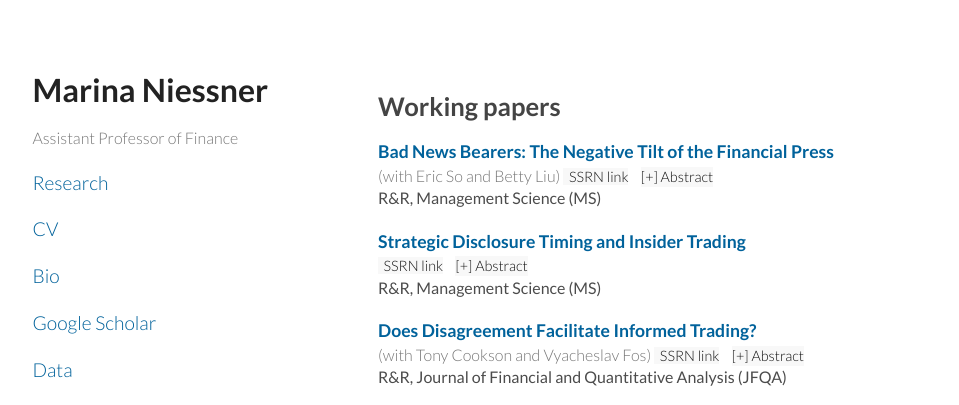
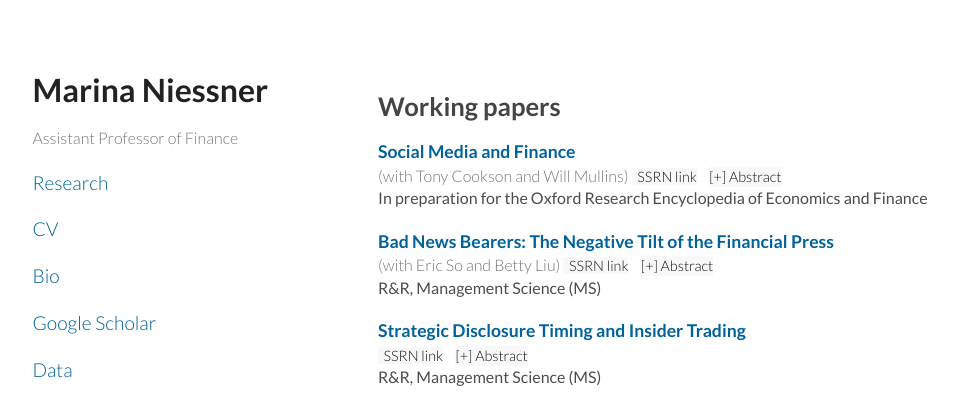
Before and after one commit to marinaniessner/marinaniessner.github.io, a plain HTML site: page index.html in a window 1280 px wide. Shown: the top 405 px of the page, without its empty margins (134-1093 px from the left). Drawn offline with Linux system fonts and the light colour scheme.

Commit message:
new paper

```diff
--- a/index.html
+++ b/index.html
@@ -90,7 +90,41 @@
 
 
 
+      <!-- Link Title -->
+      <p>
+        <a
+          class="title"
+          target="”_blank”"
+          href="https://www.dropbox.com/s/enfrxepa5emzhoh/CooksonMullinsNiessner2024.pdf?dl=0"
+          >Social Media and Finance
+        </a>
+      </p>
+      <!-- Link Title -->
 
+      <!-- Link Text -->
+      <p class="text">
+        (with Tony Cookson and Will Mullins)
+
+        <a
+          class="special-link"
+          href="https://papers.ssrn.com/sol3/papers.cfm?abstract_id=4806692"
+          target="_blank"
+          rel="noopener noreferrer"
+          > &nbsp SSRN link</a
+        >
+        &nbsp;&nbsp;
+        <button onclick="openAbstract(0)" id="btn" class="special-link btn">
+          Abstract
+        </button>
+        <br />
+        <span id="abs-text" class="abs-text"
+          >Social media has become an integral part of the financial information environment, changing the way financial information is produced, consumed and distributed. This article surveys the financial social media literature, distinguishing between research using social media as a lens to shed light on more general financial behavior and research exploring the effects of social media on financial markets. We also review the social media data landscape.</span>
+<span class="journal"><strong> In preparation for the Oxford Research Encyclopedia of Economics and Finance</strong></span>
+<br />
+<p class="text">
+        </li>
+      </ul>
+      <!-- Unordered List -->
 
 
 
@@ -118,7 +152,7 @@
           > &nbsp SSRN link</a
         >
         &nbsp;&nbsp;
-        <button onclick="openAbstract(0)" id="btn" class="special-link btn">
+        <button onclick="openAbstract(1)" id="btn" class="special-link btn">
           Abstract
         </button>
         <br />
@@ -153,7 +187,7 @@
           > &nbsp SSRN link</a
         >
         &nbsp;&nbsp;
-        <button onclick="openAbstract(1)" id="btn" class="special-link btn">
+        <button onclick="openAbstract(2)" id="btn" class="special-link btn">
           Abstract
         </button>
         <br />
@@ -189,7 +223,7 @@
 	            > &nbsp SSRN link</a
 	          >
 	          &nbsp;&nbsp;
-	          <button onclick="openAbstract(2)" id="btn" class="special-link btn">
+	          <button onclick="openAbstract(3)" id="btn" class="special-link btn">
 	            Abstract
 	          </button>
 	          <br />
@@ -227,7 +261,7 @@
           > &nbsp SSRN link</a
         >
         &nbsp;&nbsp;
-        <button onclick="openAbstract(3)" id="btn" class="special-link btn">
+        <button onclick="openAbstract(4)" id="btn" class="special-link btn">
           Abstract
         </button>
         <br />
@@ -274,7 +308,7 @@ Ethereum than the coin mentioned in the celebrity tweet.
           > &nbsp SSRN link</a
         >
         &nbsp;&nbsp;
-        <button onclick="openAbstract(4)" id="btn" class="special-link btn">
+        <button onclick="openAbstract(5)" id="btn" class="special-link btn">
           Abstract
         </button>
         <br />
@@ -326,7 +360,7 @@ Disagreement is pervasive in financial markets. This paper highlights the proper
 	            > &nbsp SSRN link</a
 	          >
 	          &nbsp;&nbsp;
-	          <button onclick="openAbstract(5)" id="btn" class="special-link btn">
+	          <button onclick="openAbstract(6)" id="btn" class="special-link btn">
 	            Abstract
 	          </button>
 	          <br />
@@ -365,7 +399,7 @@ Disagreement is pervasive in financial markets. This paper highlights the proper
 	            > &nbsp SSRN link</a
 	          >
 	          &nbsp;&nbsp;
-	          <button onclick="openAbstract(6)" id="btn" class="special-link btn">
+	          <button onclick="openAbstract(7)" id="btn" class="special-link btn">
 	            Abstract
 	          </button>
 	          <br />
@@ -402,7 +436,7 @@ Disagreement is pervasive in financial markets. This paper highlights the proper
           href="https://papers.ssrn.com/sol3/papers.cfm?abstract_id=4289513"
           >&nbsp SSRN link</a
         >&nbsp;&nbsp;
-        <button onclick="openAbstract(7)" id="btn" class="special-link btn">
+        <button onclick="openAbstract(8)" id="btn" class="special-link btn">
           Abstract
         </button>
         <br />
@@ -440,7 +474,7 @@ Disagreement is pervasive in financial markets. This paper highlights the proper
         >
 
         &nbsp;&nbsp;
-        <button onclick="openAbstract(8)" id="btn" class="special-link btn">
+        <button onclick="openAbstract(9)" id="btn" class="special-link btn">
           Abstract
         </button>
         <br />
@@ -475,7 +509,7 @@ Disagreement is pervasive in financial markets. This paper highlights the proper
         >
 
         &nbsp;&nbsp;
-        <button onclick="openAbstract(9)" id="btn" class="special-link btn">
+        <button onclick="openAbstract(10)" id="btn" class="special-link btn">
           Abstract
         </button>
         <br />
@@ -512,7 +546,7 @@ Disagreement is pervasive in financial markets. This paper highlights the proper
         >
 
         &nbsp;&nbsp;
-        <button onclick="openAbstract(10)" id="btn" class="special-link btn">
+        <button onclick="openAbstract(11)" id="btn" class="special-link btn">
           Abstract
         </button>
         <br />
@@ -548,7 +582,7 @@ Disagreement is pervasive in financial markets. This paper highlights the proper
         >
 
         &nbsp;&nbsp;
-        <button onclick="openAbstract(11)" id="btn" class="special-link btn">
+        <button onclick="openAbstract(12)" id="btn" class="special-link btn">
           Abstract
         </button>
         <br />
```
Also changed, not shown: 1 other file.
